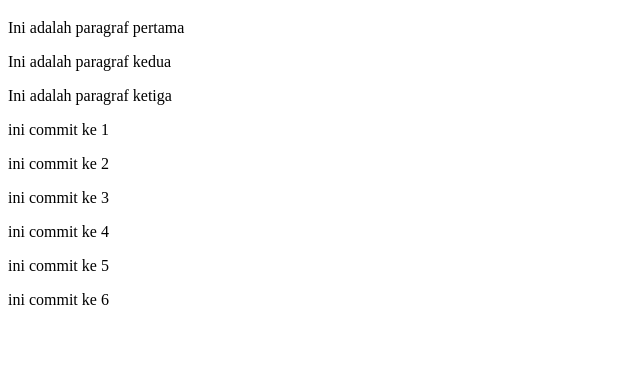
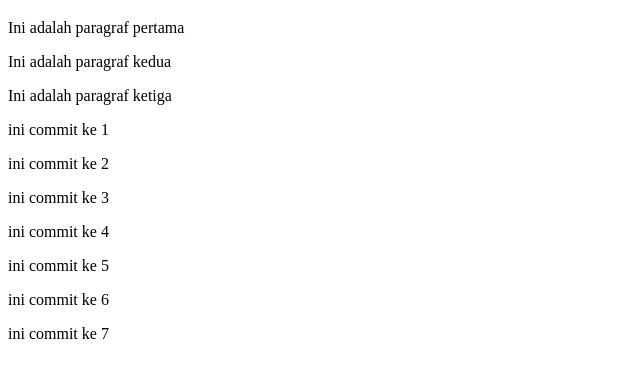
Before and after one commit to Calvinfu-06/praktek-06-github, a plain HTML site: page index.html in a window 1280 px wide. Shown: the part 61-438 px from the top of the page, without its empty margins (0-640 px from the left). Drawn offline with Linux system fonts and the light colour scheme.

Commit message:
menambahkan commit ke 7

```diff
--- a/index.html
+++ b/index.html
@@ -17,6 +17,7 @@
     <p>ini commit ke 4</p>
     <p>ini commit ke 5</p>
     <p>ini commit ke 6</p>
+    <p>ini commit ke 7</p>
 
 </body>
 </html>
```
